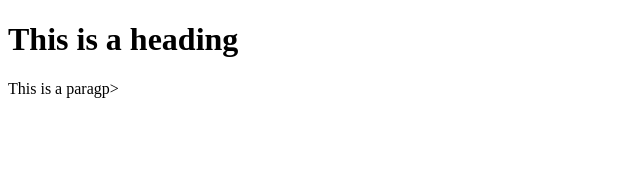
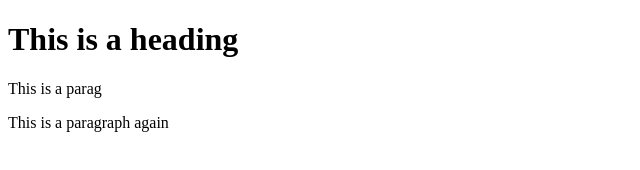
Before and after one commit to iXile/learning-git, a plain HTML site: page index.html in a window 1280 px wide. Shown: the whole page, without its empty margins (0-640 px from the left). Drawn offline with Linux system fonts and the light colour scheme.

Commit message:
Update index.html

```diff
--- a/index.html
+++ b/index.html
@@ -3,7 +3,7 @@
 	<body>
 
 		<h1>This is a heading</h1>
-		<p>This is a paragp>
-
+		<p>This is a parag</p>
+		<p>This is a paragraph again</p>
 	</body>
 </html>
```
